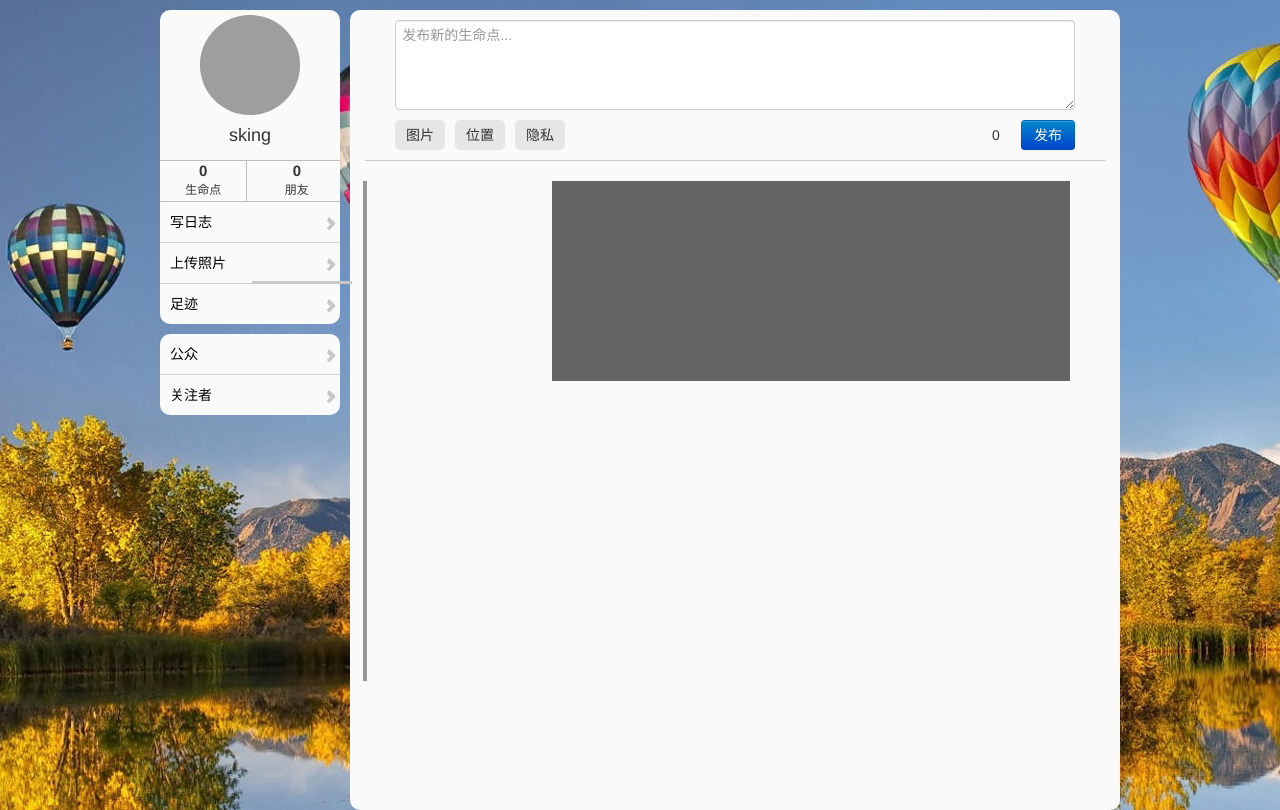
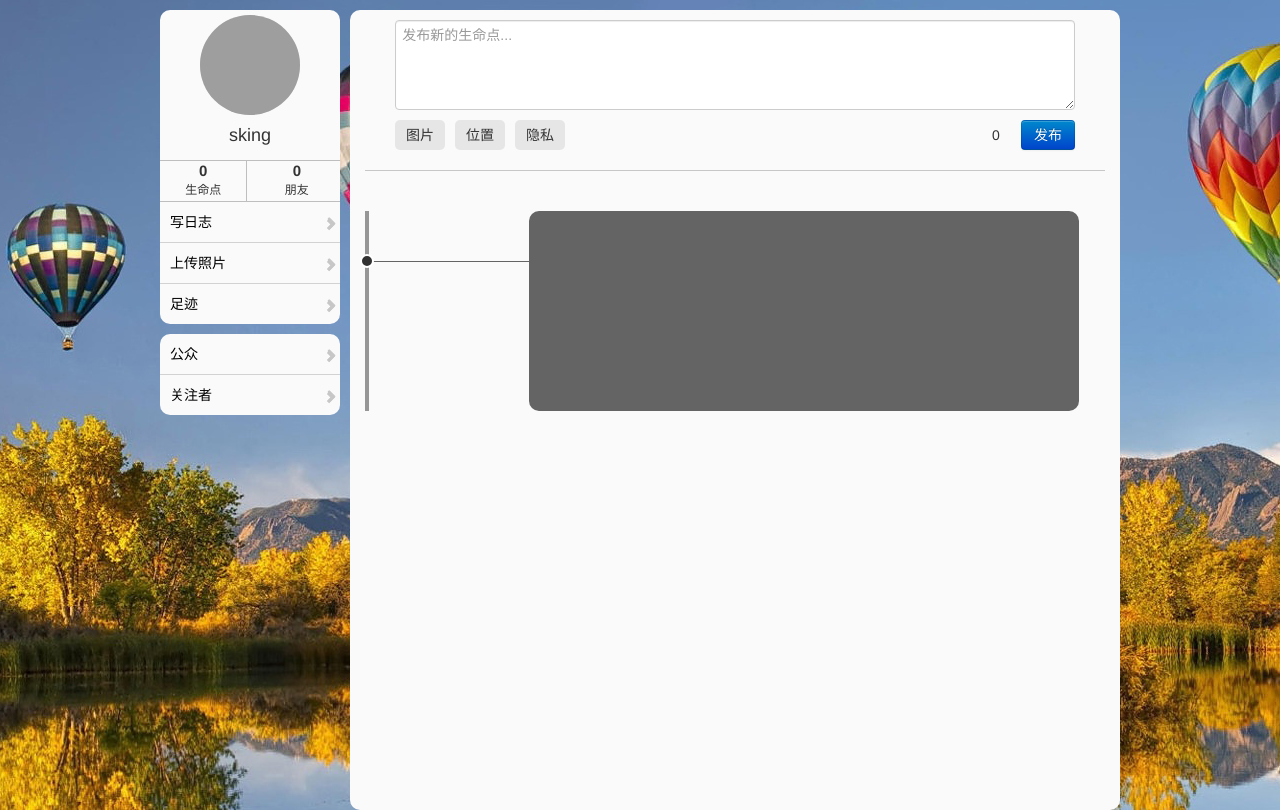
Before and after one commit to wbsking/lifeline, a Python web app: template templates/userhome.html in a window 1280 px wide. Shown: the part 60-870 px from the top of the page. Run offline with Jinja, Linux system fonts and the light colour scheme; the template is opened without the code that fills it, so the values that code supplies are empty; some libraries are stand-ins or nearby versions; grey boxes are pictures that could not be loaded.

Commit message:
add line

```diff
--- a/static/style/userhome.css
+++ b/static/style/userhome.css
@@ -344,7 +344,7 @@ body{
 
 .new_post{
     width:96%;
-    height:140px;
+    height:150px;
     margin-top:10px;
     margin-left:auto;
     margin-right:auto;
@@ -396,30 +396,44 @@ body{
 }
 
 .line_content{
-    width:96%;
-    height:500px;
+    width:736px;
     margin-left:auto;
     margin-right:auto;
-    margin-top:20px;
+    margin-top:40px;
     border-left-color:rgba(150, 150, 150, 1);
     border-left-width:4px;
     border-left-style:solid;
 }
 
 .line_element{
-    width:70%;
+    width:550px;
     position:relative;
     height:200px;
-    margin-left:25%;
+    margin-left:160px;
+    border-radius:10px;
     background-color:rgba(100, 100, 100, 1);
 }
 
 .line_element:before{
     content:'';
     position:absolute;
-    width:100px;
-    top:100px;
-    left:-300px;
-    height:3px;
-    background-color:rgba(200, 200, 200, 1);
+    width:160px;
+    top:50px;
+    left:-160px;
+    height:1px;
+    background-color:rgba(100, 100, 100, 1);
 }
+
+.line_element:after{
+    content:"";
+    position:absolute;
+    width:10px;
+    height:10px;
+    top:43px;
+    left:-169px;
+    border-radius:10px;
+    border-width:2px;
+    border-color:white;
+    border-style:solid;
+    background-color:rgba(50, 50, 50, 1);
+}
```
